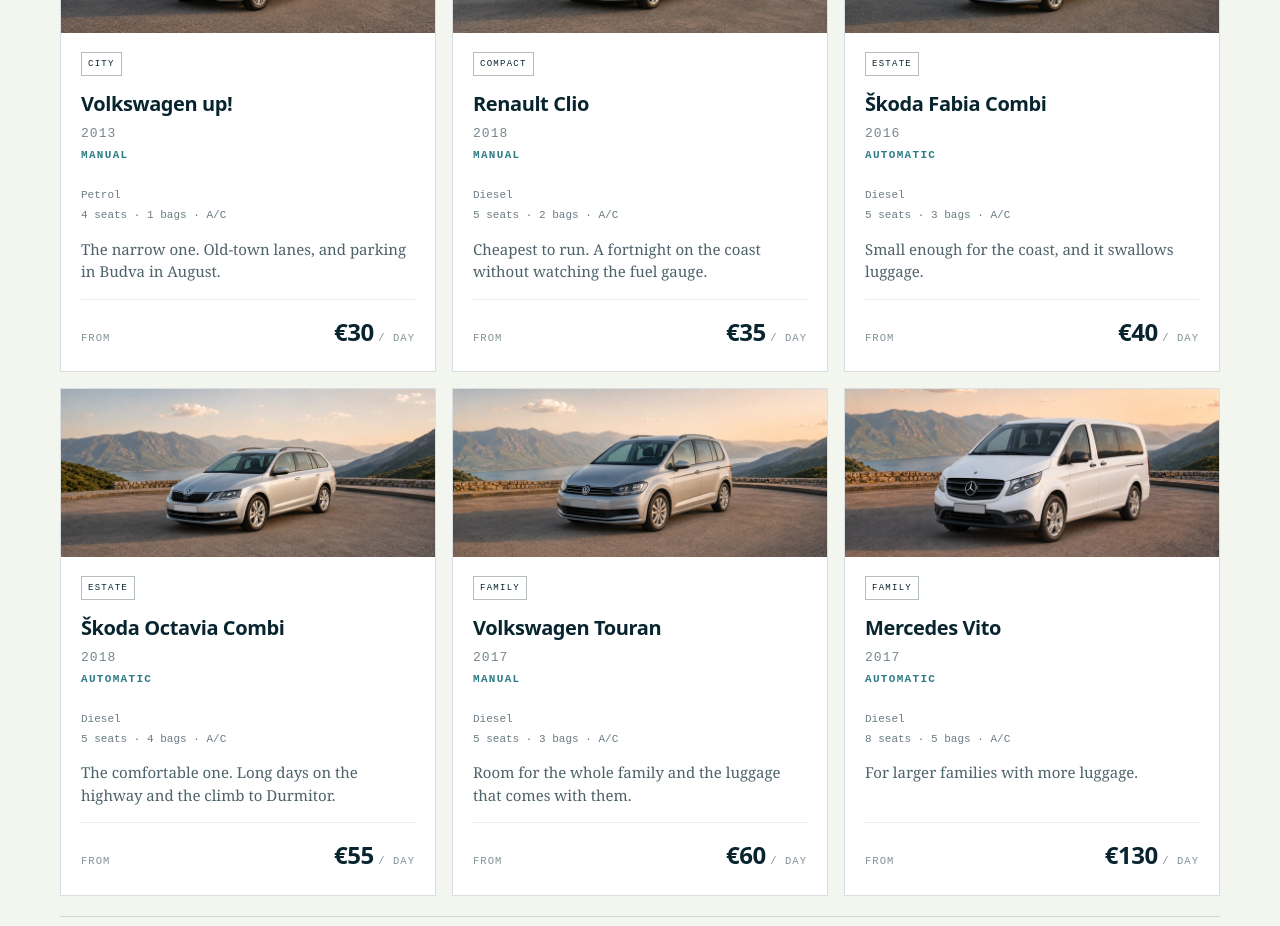
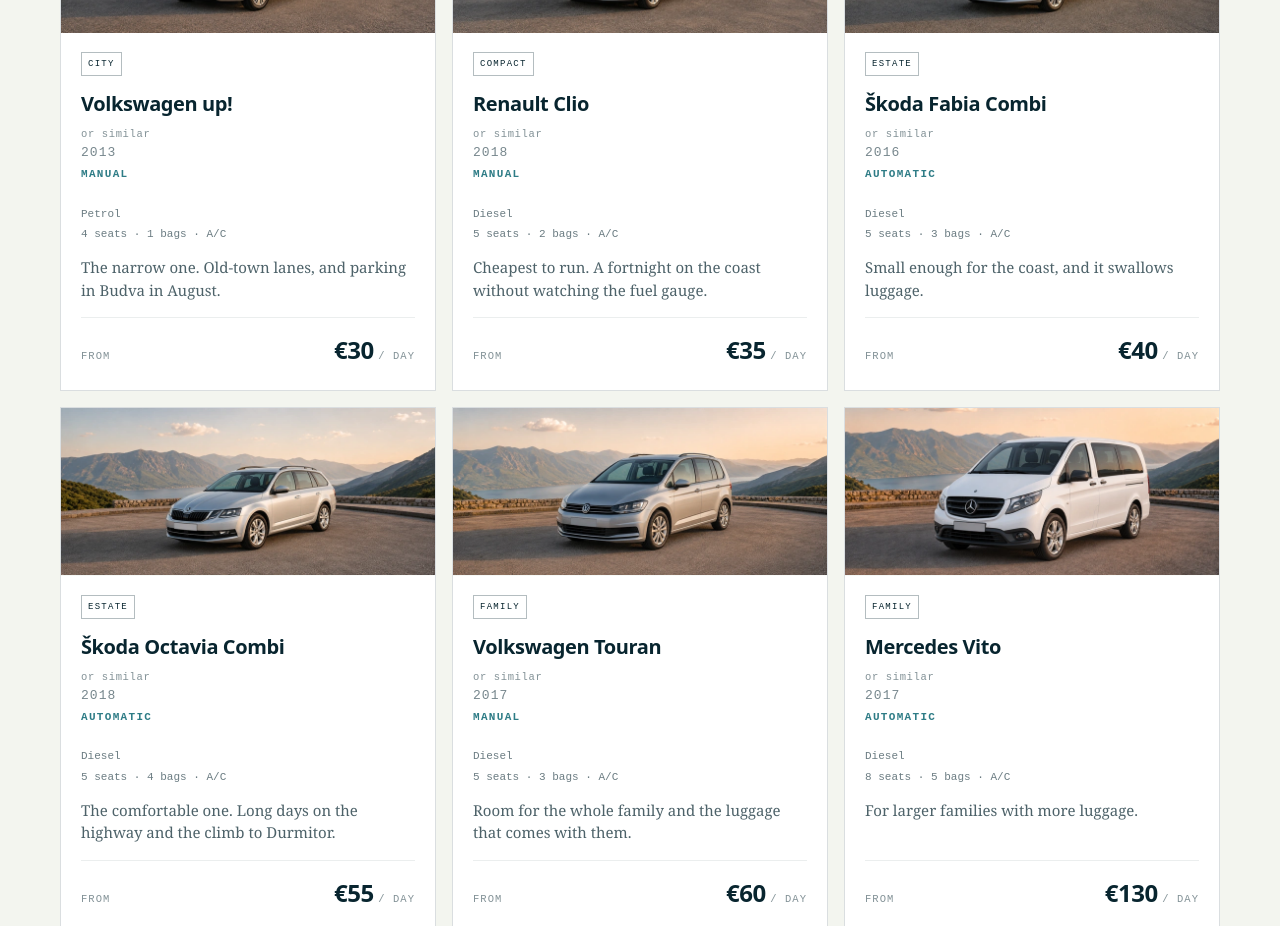
Before and after one commit to Dusko89/Norbil-rent-a-car, a React (Vite) app: page / in a window 1280 px wide. Shown: the part 1300-2226 px from the top of the page. Built offline with nearby package versions, Linux system fonts and the light colour scheme.

Commit message:
Add 'or similar' note under vehicle names
- Subtle line under the name on card and vehicle page
- Signals the model may vary before class-based substitution is added

```diff
--- a/src/components/CarCard.jsx
+++ b/src/components/CarCard.jsx
@@ -21,6 +21,7 @@
             <div className={styles.body}>
                 <span className={styles.tag}>{tagLabels[car.tag]}</span>
                 <h3 className={styles.name}>{car.name}</h3>
+                <span className={styles.similar}>or similar</span>
                 <span className={styles.year}>{car.year}</span>
                 <span className={styles.gearbox}>{transmissionLabels[car.transmission]}</span>
                 <div className={styles.spec}>
--- a/src/components/CarCard.module.css
+++ b/src/components/CarCard.module.css
@@ -61,6 +61,15 @@
     margin: 12px 0 4px;
 }
 
+.similar {
+    display: block;
+    margin: 2px 0 0;
+    font-family: var(--mono);
+    font-size: 10.5px;
+    letter-spacing: .06em;
+    color: rgba(8, 37, 47, .5);
+}
+
 .year {
     font-family: var(--mono);
     font-size: 13px;
--- a/src/pages/CarPage.jsx
+++ b/src/pages/CarPage.jsx
@@ -82,6 +82,7 @@
                 <div>
                     <span className={styles.tag}>{tagLabels[car.tag]}</span>
                     <h1 className={styles.name}>{car.name}</h1>
+                    <span className={styles.similar}>or similar</span>
                     <span className={styles.year}>{car.year}</span>
                     <span className={styles.gearbox}>{transmissionLabels[car.transmission]}</span>
                     <div className={styles.spec}>
--- a/src/pages/CarPage.module.css
+++ b/src/pages/CarPage.module.css
@@ -52,6 +52,15 @@
     letter-spacing: -.025em;
     line-height: 1.05;
     margin: 16px 0 6px;
+}
+
+.similar {
+    display: block;
+    margin: 2px 0 0;
+    font-family: var(--mono);
+    font-size: 10.5px;
+    letter-spacing: .06em;
+    color: rgba(8, 37, 47, .5);
 }
 
 .year {
```
